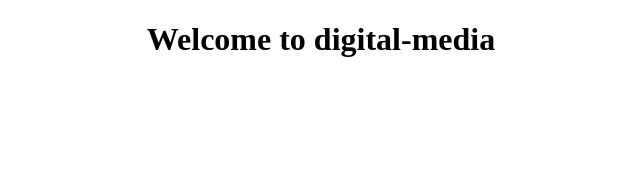
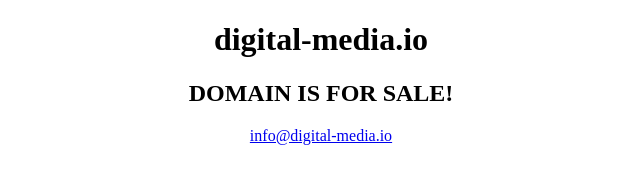
Before and after one commit to digital-media-io/digital-media-io.github.io, a plain HTML site: page index.html in a window 1280 px wide. Shown: the whole page, without its empty margins (319-959 px from the left). Drawn offline with Linux system fonts and the light colour scheme.

Commit message:
Update index.html

```diff
--- a/index.html
+++ b/index.html
@@ -8,7 +8,9 @@
 </head>
 
 <body>
-    <h1 style="text-align: center;">Welcome to digital-media</h1>
+    <h1 style="text-align: center;">digital-media.io</h1>
+    <h2 style="text-align: center;">DOMAIN IS FOR SALE!</h2>
+    <p style="text-align: center;"><a href="mailto:info@digital-media.io">info@digital-media.io</a></p>
 </body>
 
 </html>
```
